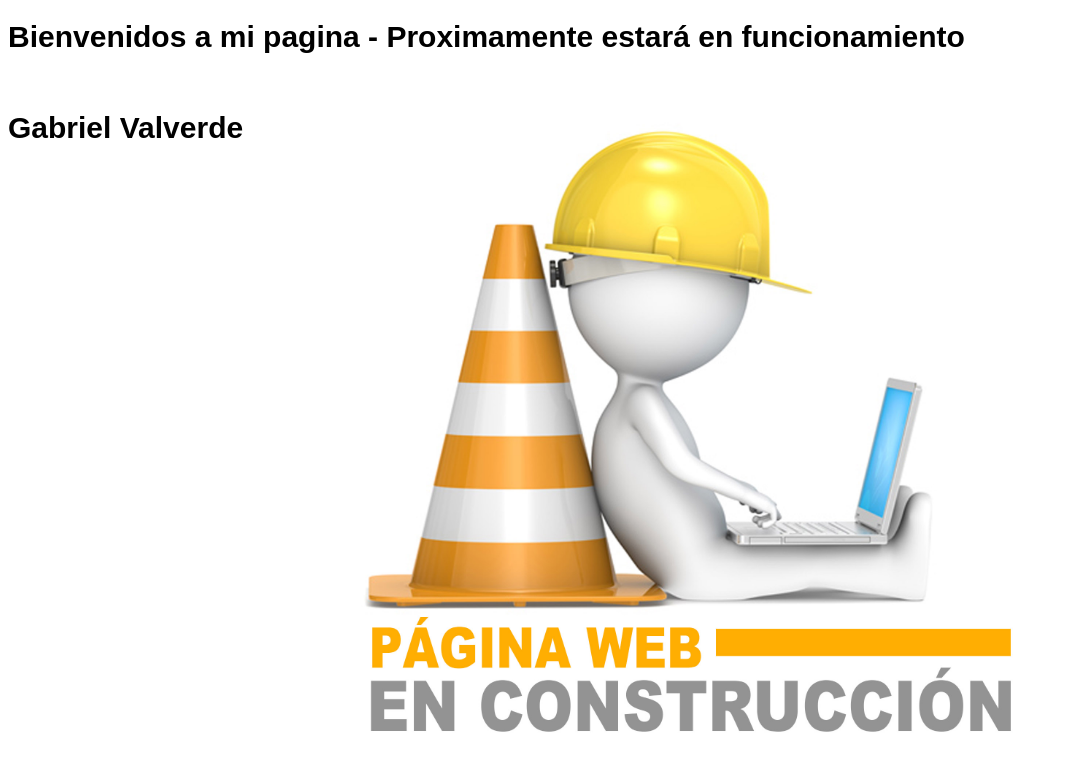
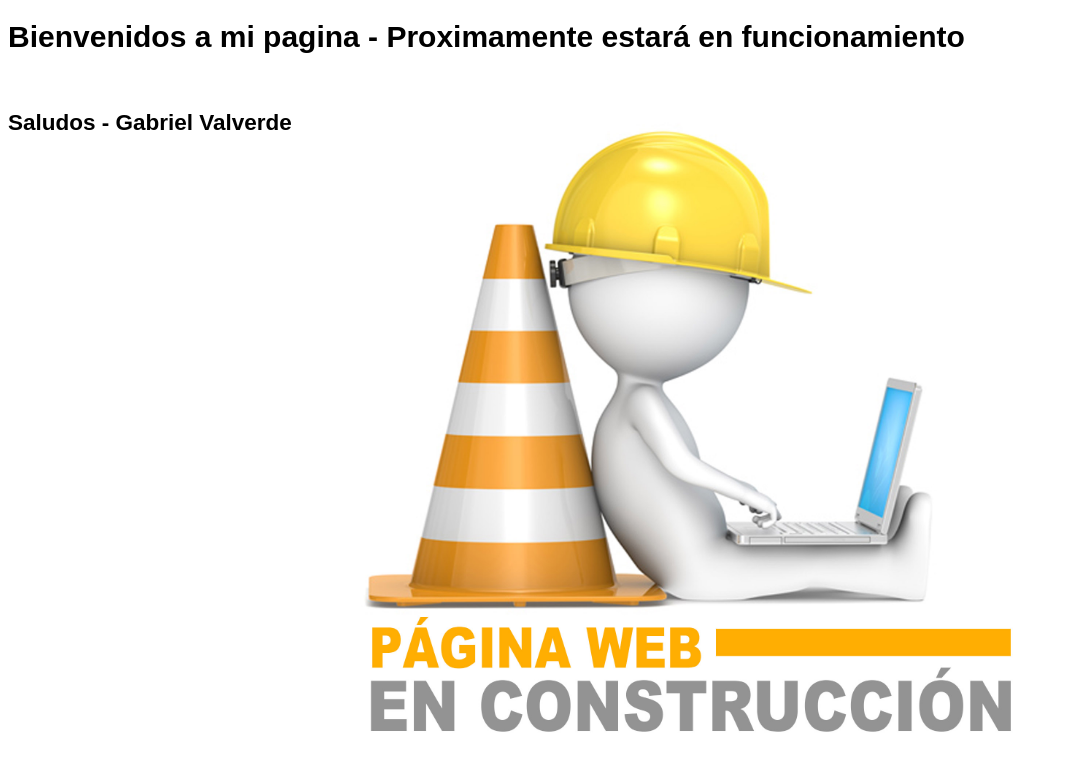
Before and after one commit to gabrielvalverde83/home, a plain HTML site: page index.html in a window 1280 px wide. Shown: the whole page, without its empty margins (0-1066 px from the left). Drawn offline with Linux system fonts and the light colour scheme.

Commit message:
actualizo tamaño

```diff
--- a/index.html
+++ b/index.html
@@ -16,7 +16,7 @@
 
 	<br>
 
-	<h1>Gabriel Valverde</h1>
+	<h2>Saludos - Gabriel Valverde</h1>
 
 
 	<!-- <img src="img/construccion.png" alt=""> -->
```
